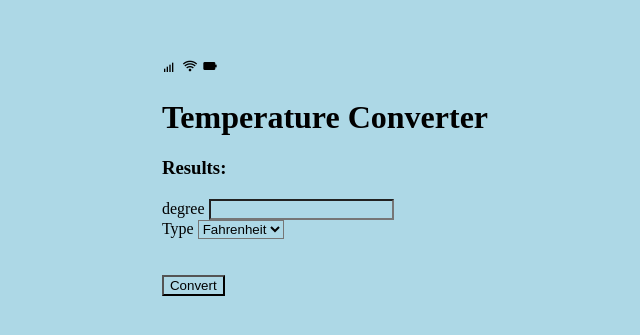
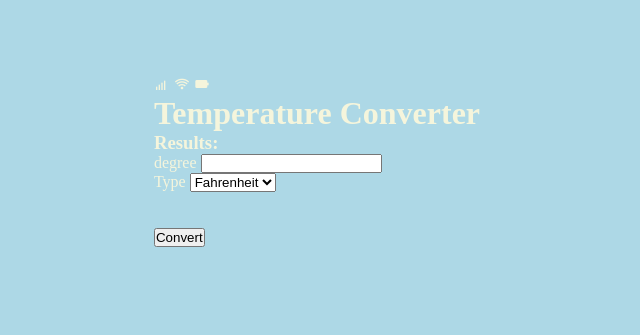
Before and after one commit to Bhavya-Thakral/temperature-converter, a plain HTML site: page index.html in a window 1280 px wide. Shown: the part 239-574 px from the top of the page, without its empty margins (323-963 px from the left). Drawn offline with nearby package versions, Linux system fonts and the light colour scheme.

Commit message:
css added

```diff
--- a/style.css
+++ b/style.css
@@ -1,7 +1,19 @@
 *{
+    box-sizing: border-box;
+    margin: 0;
+    padding: 0;
+}
+body{
     background-color: lightblue;
+    background: linear-gradient(80deg, rgb(106, 189, 217) 100%);
+    color: beige;
+    font-size: 1rem;
+    display: flex;
+    justify-content: center;
+    align-items: center;
+    height: 100vh;
+    width: 100vw;
 }
-
 .container{
     display: flex;
     justify-content: center;
```
